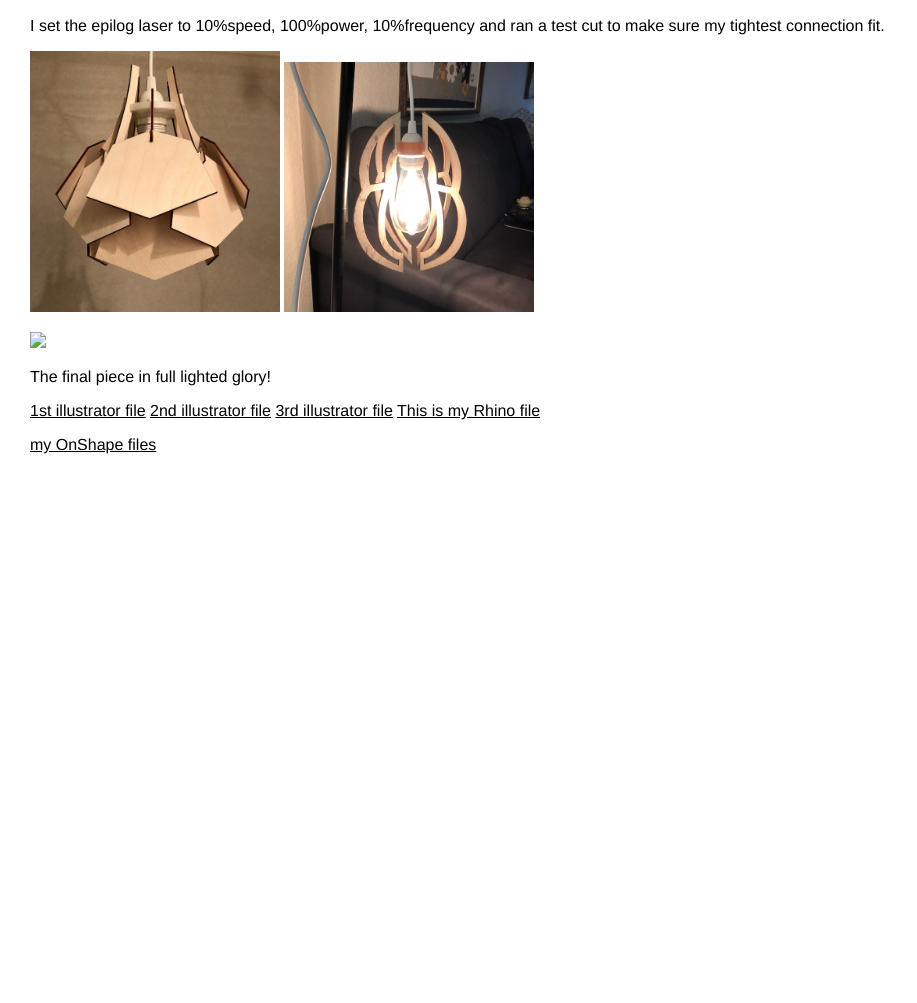
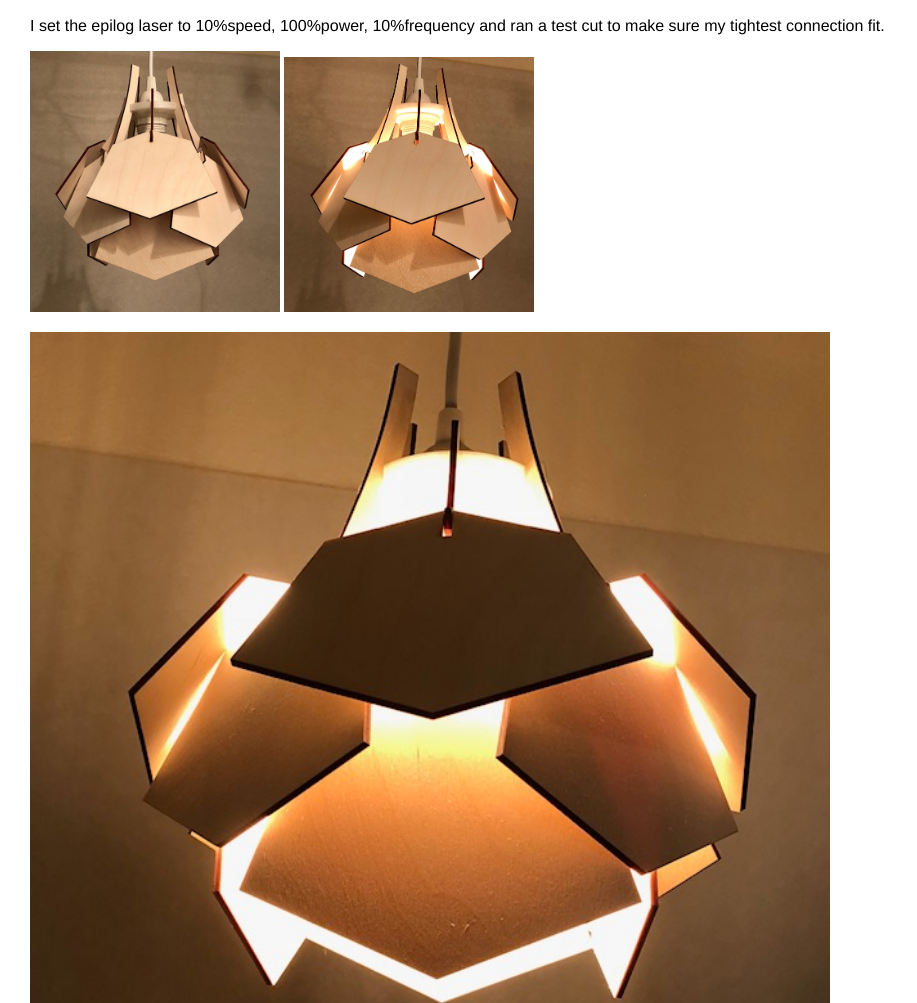
Before and after one commit to dawnmferguson/dawnmferguson.github.io, a plain HTML site: page assignment8.html in a window 1280 px wide. Shown: the part 5335-6338 px from the top of the page, without its empty margins (0-917 px from the left). Before the commit the page ends 5789 px from the top, so only its background shows below. Drawn offline with Linux system fonts and the light colour scheme.

Commit message:
Update assignment8.html

```diff
--- a/assignment8.html
+++ b/assignment8.html
@@ -68,9 +68,9 @@
 	<p> <img src="laser1.jpg"width=400></a>
 	<p> I set the epilog laser to 10%speed, 100%power, 10%frequency and ran a test cut to make sure my tightest connection fit.
 	</p>
-	<p> <img src="lamp1.jpg"width=250></a> <img src="lamp2.jpg"width=250></a>
+	<p> <img src="lamp1.jpg"width=250></a> <img src="light2.jpg"width=250></a>
 </p>
-	<p> <img src="lamp3.jpg"width=800></a>
+	<p> <img src="light3.jpg"width=800></a>
 	<p> The final piece in full lighted glory!
 </p>
 	<p>
```
